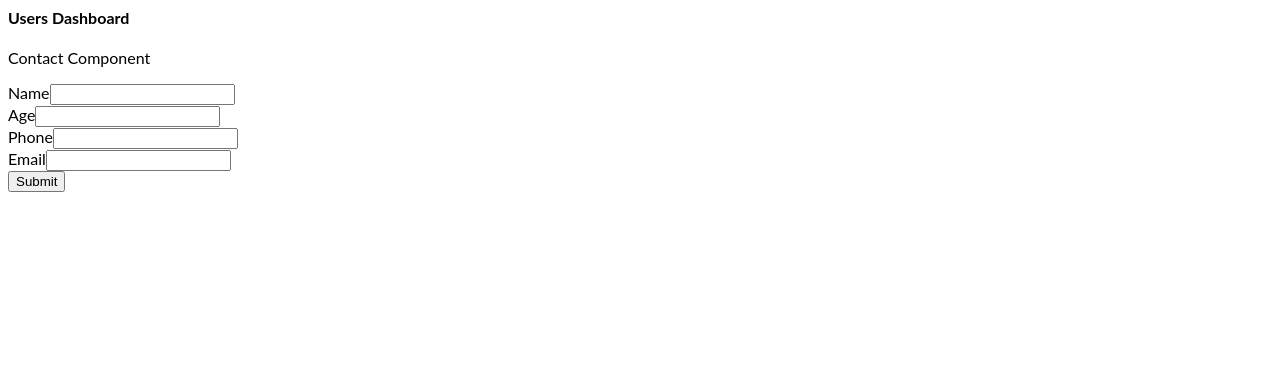
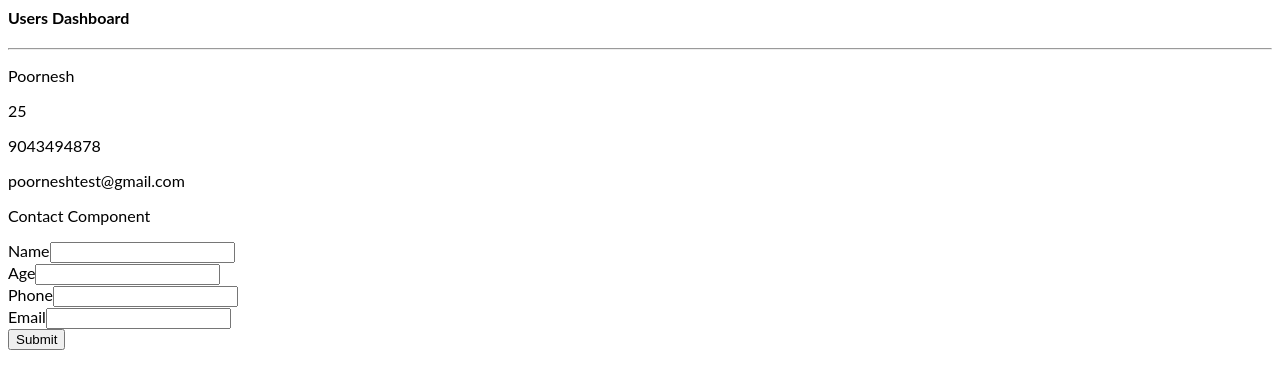
Before and after one commit to poornesh-pH/react-useReducer-useContext, a React (Create React App) app: page / in a window 1280 px wide. Shown: the top 388 px of the page. Built offline with nearby package versions, Linux system fonts and the light colour scheme.

Commit message:
2 files modified, 1 added

```diff
--- a/src/App.js
+++ b/src/App.js
@@ -1,11 +1,13 @@
 import React, { useContext } from 'react';
 import './style.css';
 import ContactComponent from './ContactComponent';
+import DisplayContact from './DisplayContact'
 import Store, { ContactContext } from './Store';
 export default function App(props) {
   return (
     <Store>
       <h4>Users Dashboard</h4>
+      <DisplayContact />
       <ContactComponent />
     </Store>
   );
--- a/src/ContactComponent.js
+++ b/src/ContactComponent.js
@@ -1,16 +1,17 @@
 import React, { useState, useContext } from 'react';
-import {ContactContext} from './Store'
+import { ContactContext } from './Store';
 const ContactComponent = () => {
   const [name, SetName] = useState('');
   const [age, SetAge] = useState('');
   const [phone, SetPhone] = useState('');
   const [email, SetEmail] = useState('');
+  const [state, dispatch] = useContext(ContactContext);
 
   const handleSubmit = (e) => {
     e.preventDefault();
+    dispatch({ type: 'ADD_CONTACT' });
   };
-  const [state, dispatch] = useContext(ContactContext);
-  console.log(state);
+
   return (
     <div>
       <p>Contact Component</p>
--- /dev/null
+++ b/src/DisplayContact.js
@@ -0,0 +1,22 @@
+import React, { useContext } from 'react';
+import { ContactContext } from './Store';
+const DisplayContact = () => {
+  const [state, dispatch] = useContext(ContactContext);
+  console.log(state);
+  return (
+    <div>
+      {state.map((contact) => {
+        return (
+          <div key={contact.name}>
+            <hr />
+            <p>{contact.name}</p>
+            <p>{contact.age}</p>
+            <p>{contact.phone}</p>
+            <p>{contact.email}</p>
+          </div>
+        );
+      })}
+    </div>
+  );
+};
+export default DisplayContact;
```
